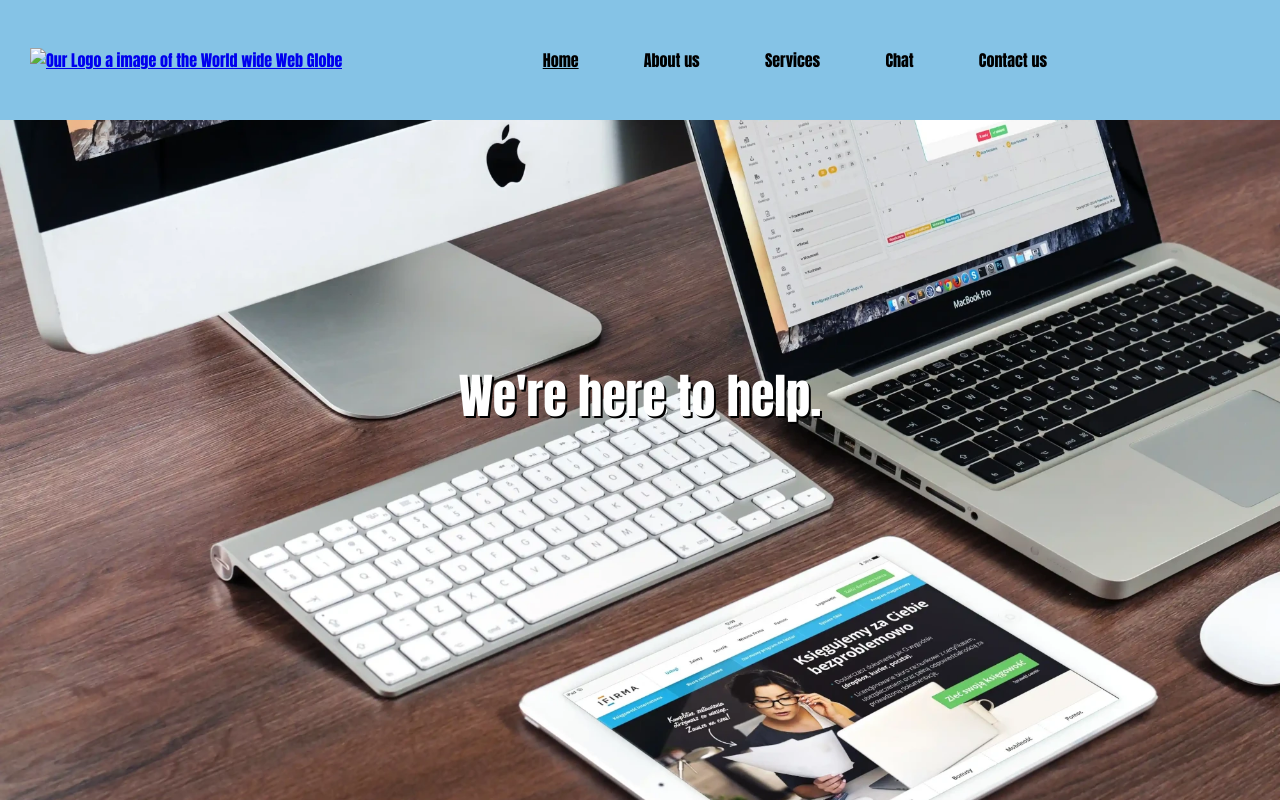
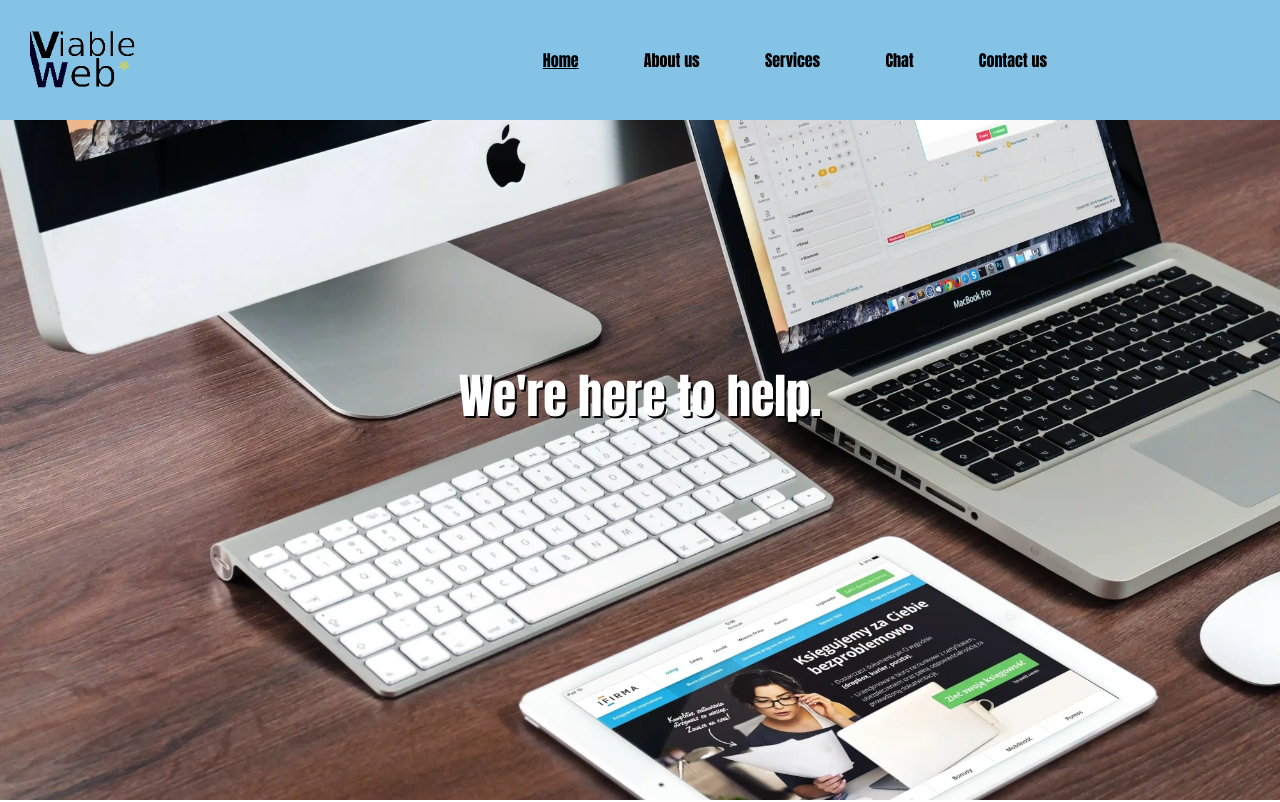
Before and after one commit to vincentonepointone/Viable-Websites, a website: page public/index.html in a window 1280 px wide. Shown: the top 802 px of the page. Drawn offline with Linux system fonts and the light colour scheme; the site is published under a folder, as on GitHub Pages, so addresses that start at the root find nothing.

Commit message:
new bad logo

```diff
--- a/public/index.html
+++ b/public/index.html
@@ -39,7 +39,7 @@
         <nav>
            <div class="logo-container">
                 <a href="#">
-                    <img src="/images/logo.webp" alt="Our Logo a image of the World wide Web Globe" id="logo-img">
+                    <img src="./images/logo.webp" alt="Our Logo a image of the World wide Web Globe" id="logo-img">
                 </a>
             </div>
             <!-- <h1 class="logo-text">Viable Websites</h1> -->
```
